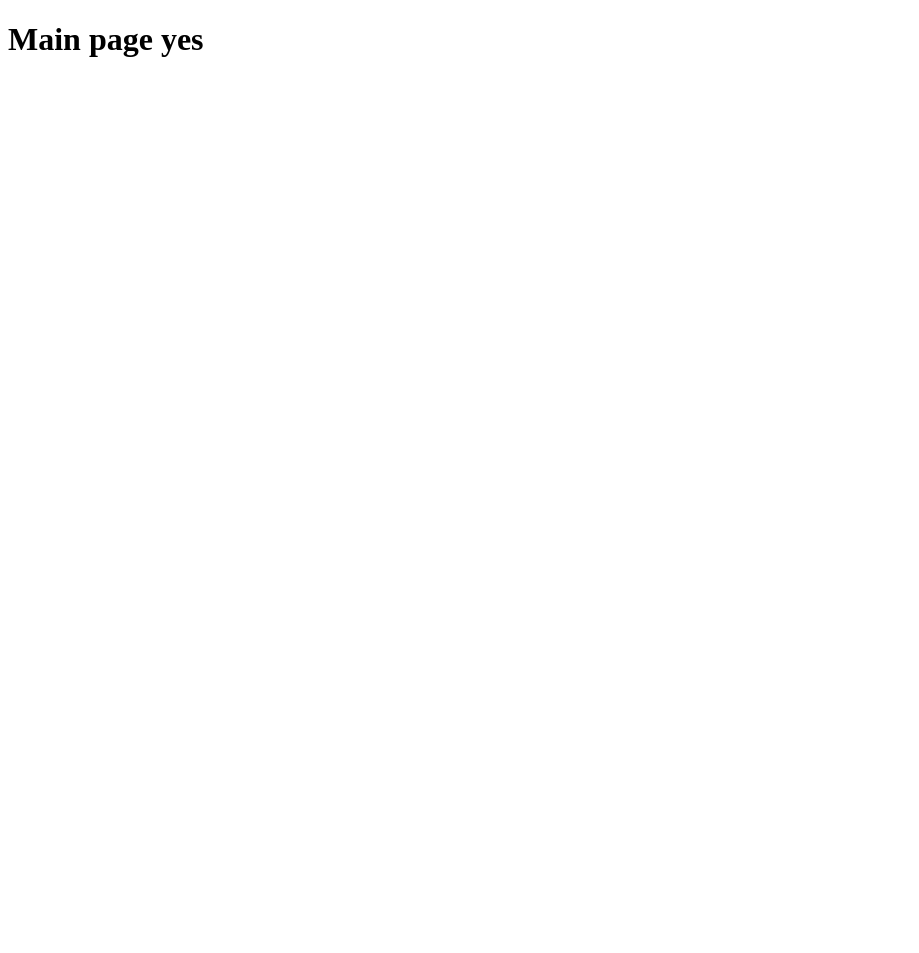
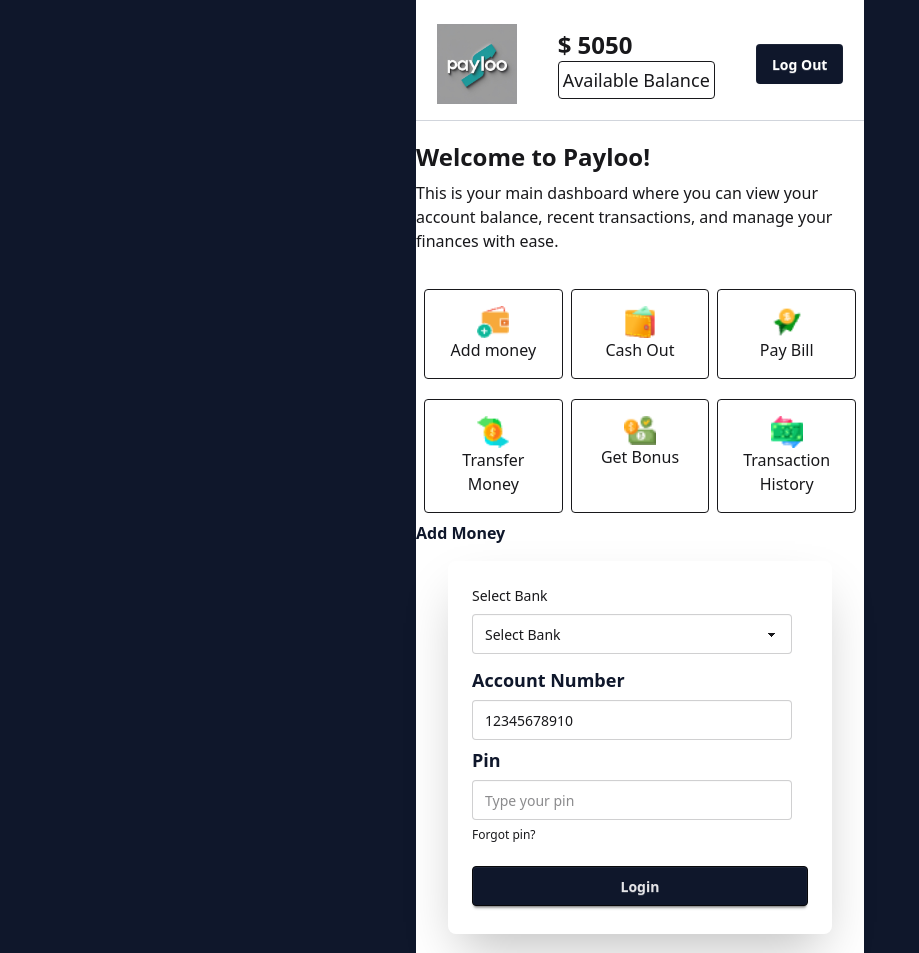
Before and after one commit to farhinrahman1/Payoo, a plain HTML site: page main.html in a window 1280 px wide. Shown: the top 953 px of the page, without its empty margins (0-919 px from the left). Before the commit the page ends 800 px from the top, so only its background shows below. Drawn offline with nearby package versions, Linux system fonts and the light colour scheme.

Commit message:
feat: main page content

```diff
--- a/main.html
+++ b/main.html
@@ -4,8 +4,84 @@
     <meta charset="UTF-8">
     <meta name="viewport" content="width=device-width, initial-scale=1.0">
     <title>Main Page</title>
+    <link href="https://cdn.jsdelivr.net/npm/daisyui@5" rel="stylesheet" type="text/css" />
+    <script src="https://cdn.jsdelivr.net/npm/@tailwindcss/browser@4"></script>
 </head>
-<body>
-    <h1>Main page yes</h1>
+<body class="bg-slate-900">
+    <section class="max-w-md min-h-screen mx-auto py-6 bg-white">
+        <header>
+            <!-- navbar -->
+            <nav class="flex justify-around items-center">
+                <img src="payloo_logo.png" alt="Payloo Logo" class="h-20 w-20">
+                <div>
+                    <h1 class="font-bold text-2xl">$ 5050</h1>
+                    <p class="text-lg border rounded p-1">Available Balance</p>
+                </div>
+                <button class="btn border-none bg-slate-900 text-white">Log Out</button>
+            </nav>
+            <!-- how to give a gray line after the navbar -->
+            <hr class="my-4 border-gray-300">
+            <!-- main section -->
+            <section class="mt-5">
+                <h1 class="text-2xl font-bold mb-2">Welcome to Payloo!</h1>
+                <p>This is your main dashboard where you can view your account balance, recent transactions, and manage your finances with ease.</p>
+                <div class="cards grid grid-cols-3 mt-4 gap-2 p-2">
+                    <div class="box cursor-pointer mt-3 p-4 border rounded text-center rounded-sm">
+                        <img class="w-8 mx-auto" src="./assets/wallet1.png" alt="">
+                        <h3>Add money</h3>
+                    </div>
+                    <div class="box cursor-pointer mt-3 p-4 border rounded text-center rounded-sm">
+                        <img class="w-8 mx-auto" src="./assets/purse1.png" alt="">
+                        <h3>Cash Out</h3>
+                    </div>
+                    <div class="box cursor-pointer mt-3 p-4 border rounded text-center rounded-sm">
+                        <img class="w-8 mx-auto" src="./assets/send1.png" alt="">
+                        <h3>Pay Bill</h3>
+                    </div>
+                    <div class="box cursor-pointer mt-3 p-4 border rounded text-center rounded-sm">
+                        <img class="w-8 mx-auto" src="./assets/money1.png" alt="">
+                        <h3>Transfer Money</h3>
+                    </div>
+                    <div class="box cursor-pointer mt-3 p-4 border rounded text-center rounded-sm">
+                        <img class="w-8 mx-auto" src="./assets/bonus1.png" alt="">
+                        <h3>Get Bonus</h3>
+                    </div>
+                    <div class="box cursor-pointer mt-3 p-4 border rounded text-center rounded-sm">
+                        <img class="w-8 mx-auto" src="./assets/transaction1.png" alt="">
+                        <h3>Transaction History</h3>
+                    </div>
+                </div>
+            </section>
+
+            <!-- add money section -->
+             <section>
+                <h2 class="font-bold text-slate-900">Add Money</h2>
+                <div>
+                    <div class="hero-content flex-col lg:flex-row-reverse">
+                        <div class="card w-full max-w-sm shrink-0 shadow-2xl">
+                            <div class="card-body">
+                                <legend>Select Bank</legend>
+                                <select class="select">
+                                    <option disabled selected>Select Bank</option>
+                                    <option value="Bkash">Bkash</option>
+                                    <option value="Nagad">Nagad</option>
+                                    <option value="DBBL">DBBL</option>
+                                </select>
+                                <fieldset class="fieldset">
+                                    <label class="label font-bold text-slate-900 text-lg">Account Number</label>
+                                    <input value="12345678910" id="account-number" type="number" class="input" placeholder="Type your account number"
+                                        required />
+                                    <label class="label font-bold text-slate-900 text-lg">Pin</label>
+                                    <input id="pin-number" type="text" class="input" placeholder="Type your pin" required />
+                                    <div><a class="link link-hover">Forgot pin?</a></div>
+                                    <button id="login-btn" class="btn btn-neutral bg-slate-900 mt-4">Login</button>
+                                </fieldset>
+                            </div>
+                        </div>
+                    </div>
+                </div>
+             </section>
+        </header>
+    </section>
 </body>
 </html>
--- a/script/login.js
+++ b/script/login.js
@@ -12,7 +12,7 @@ document.getElementById('login-btn').addEventListener('click', function (event)
         // console.log('Valid account number');
         if (convertedPinNumber === 1234) {
             // console.log('Login successful')
-            //to redirect to another page, here main.html
+            //to redirect to another page, here main.html if the account number and pin are correct
             window.location.href="./main.html"
         }else { alert('Invalid pin number'); }
     } else {
```
Also changed, not shown: assets/bonus1.png (added), assets/money1.png (added), assets/purse1.png (added), assets/send1.png (added), assets/transaction1.png (added), assets/wallet1.png (added).
